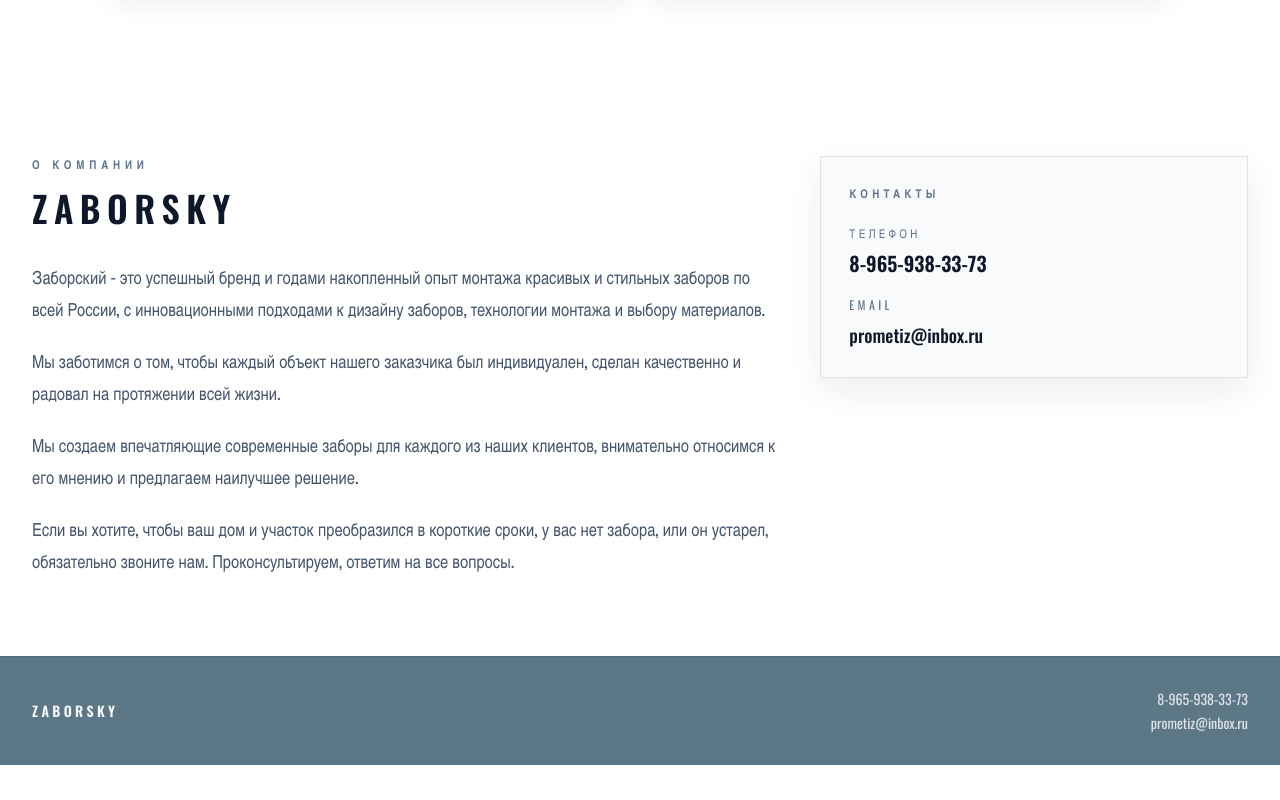
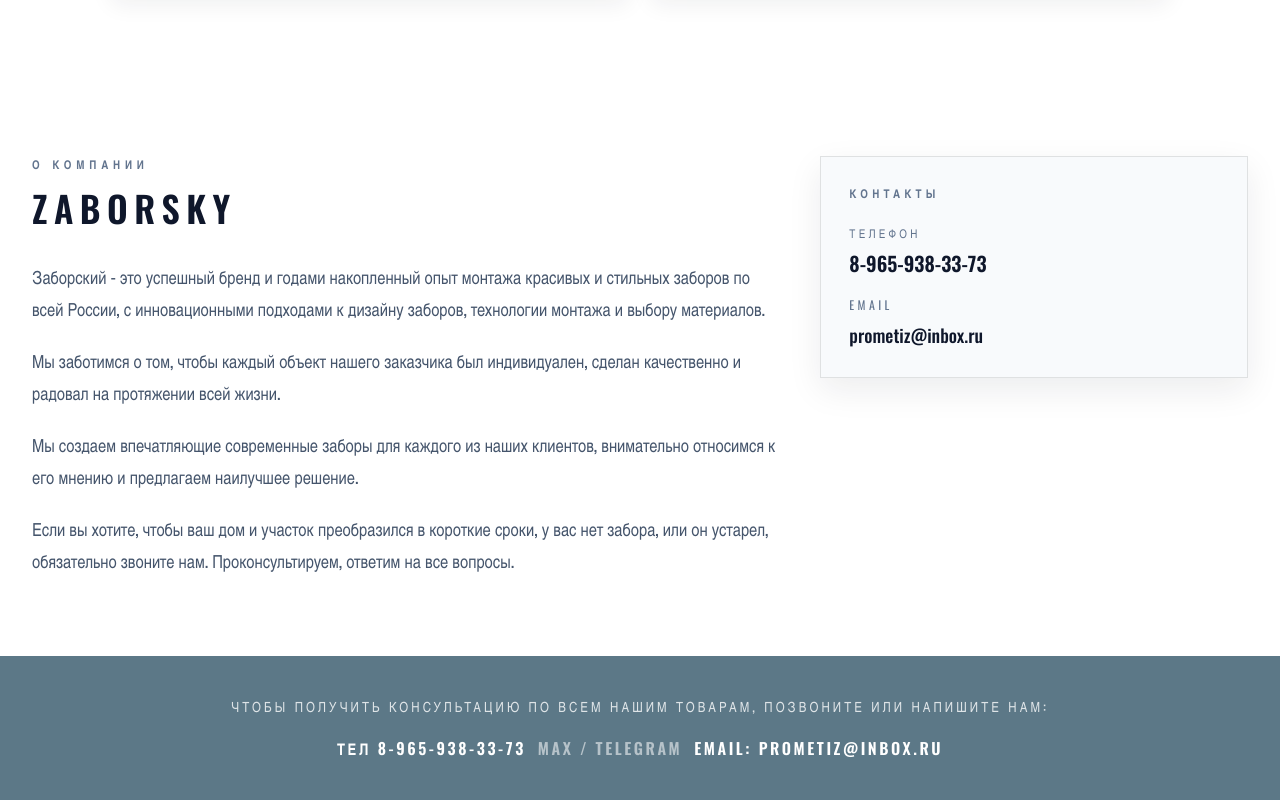
Before and after one commit to alchemmist/zaborsky, a Next.js app: page / in a window 1280 px wide. Shown: the part 1510-2310 px from the top of the page. Before the commit the page ends 2275 px from the top, so only its background shows below. Built offline with nearby package versions, Linux system fonts and the light colour scheme.

Commit message:
add footer

```diff
--- a/app/layout.tsx
+++ b/app/layout.tsx
@@ -1,4 +1,5 @@
 import type { Metadata } from "next";
+import { Footer } from "@/components/footer";
 import { SiteHeader } from "@/components/site-header";
 import "./globals.css";
 
@@ -18,6 +19,7 @@ export default function RootLayout({
       <body className="min-h-full flex flex-col">
         <SiteHeader />
         {children}
+        <Footer />
       </body>
     </html>
   );
--- a/components/footer.tsx
+++ b/components/footer.tsx
@@ -1,19 +1,22 @@
 export function Footer() {
   return (
-    <footer className="border-t border-black/10 bg-[#5c7887] px-4 py-8 text-white/80 sm:px-6 lg:px-8">
-      <div className="mx-auto flex max-w-7xl flex-col gap-3 text-sm sm:flex-row sm:items-center sm:justify-between">
-        <p className="font-semibold tracking-[0.24em] text-white/95">
-          ZABORSKY
+    <footer className="bg-[#5c7887] px-4 py-10 text-white sm:px-6 lg:px-8">
+      <div className="mx-auto flex max-w-7xl flex-col gap-5 text-center">
+        <p className="text-sm uppercase tracking-[0.22em] text-white/80">
+          Чтобы получить консультацию по всем нашим товарам, позвоните или
+          напишите нам:
         </p>
-        <div className="flex flex-col gap-1 sm:items-end">
-          <a href="tel:+79659383373" className="transition hover:text-white">
-            8-965-938-33-73
+        <div className="flex flex-col items-center gap-3 text-base font-semibold uppercase tracking-[0.16em] sm:flex-row sm:flex-wrap sm:justify-center">
+          <a href="tel:+79659383373" className="transition hover:text-white/85">
+            тел 8-965-938-33-73
           </a>
+          <span className="hidden text-white/55 sm:inline">MAX / Telegram</span>
+          <span className="text-white/55 sm:hidden">MAX / Telegram</span>
           <a
             href="mailto:prometiz@inbox.ru"
-            className="transition hover:text-white"
+            className="transition hover:text-white/85"
           >
-            prometiz@inbox.ru
+            Email: prometiz@inbox.ru
           </a>
         </div>
       </div>
--- a/components/home-page.tsx
+++ b/components/home-page.tsx
@@ -1,7 +1,6 @@
 import { AboutSection } from "@/components/about-section";
 import { CtaSection } from "@/components/cta-section";
 import { FencesGrid } from "@/components/fences-grid";
-import { Footer } from "@/components/footer";
 import { Hero } from "@/components/hero";
 
 export function HomePage() {
@@ -11,7 +10,6 @@ export function HomePage() {
       <CtaSection />
       <FencesGrid />
       <AboutSection />
-      <Footer />
     </main>
   );
 }
```
